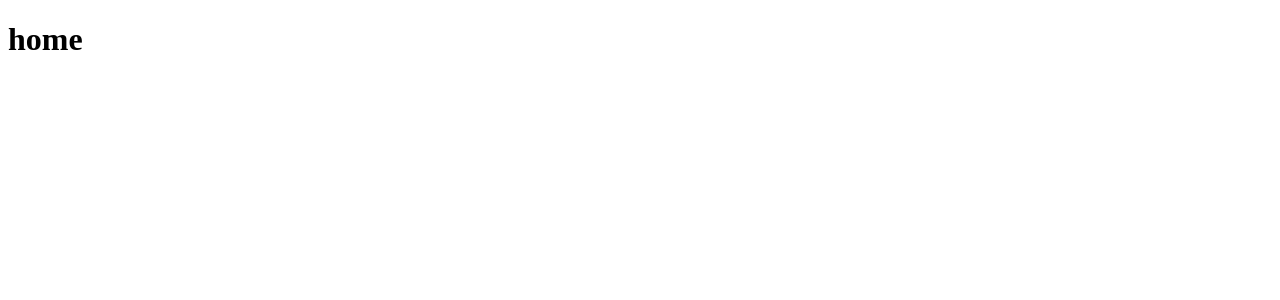
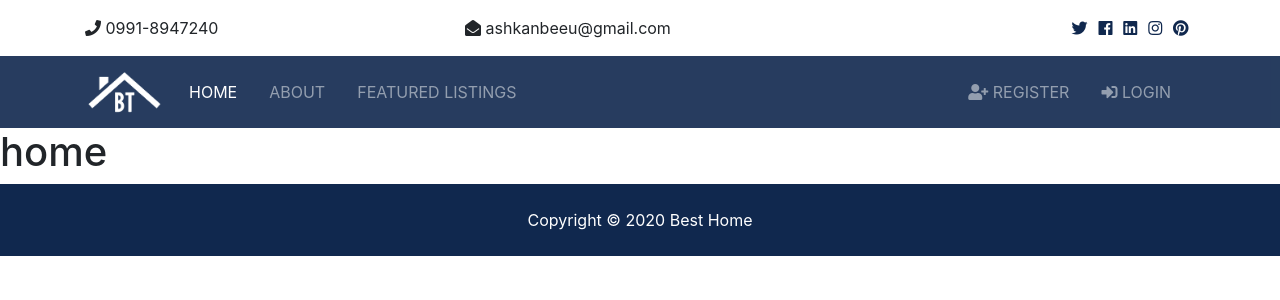
Before and after one commit to ashkanbeeu/real_estate_project, a Django app: page / in a window 1280 px wide. Before the commit the part shown is almost empty. Shown: the top 300 px of the page. Run offline with Django 3.2, Linux system fonts and the light colour scheme; some libraries are stand-ins or nearby versions.

Commit message:
add bootstrap to base.html and create partials

```diff
--- a/besthome/settings.py
+++ b/besthome/settings.py
@@ -120,8 +120,9 @@ USE_TZ = True
 # Static files (CSS, JavaScript, Images)
 # https://docs.djangoproject.com/en/2.2/howto/static-files/
 
+# The order is important
+STATIC_ROOT = os.path.join(BASE_DIR, 'static')
 STATIC_URL = '/static/'
-STATIC_ROOT = os.path.join(BASE_DIR, 'static')
 STATICFILES_DIRS = [
     os.path.join(BASE_DIR, 'besthome/static'),
 ]
--- a/templates/base.html
+++ b/templates/base.html
@@ -1,17 +1,38 @@
+{% load static %}
 <!DOCTYPE html>
 <html lang="en">
 
 <head>
-    <meta charset="UTF-8">
-    <meta name="viewport" content="width=device-width, initial-scale=1.0">
-    <title>Ashkan Real Estate</title>
+  <meta charset="UTF-8">
+  <meta name="viewport" content="width=device-width, initial-scale=1.0">
+  <title>Best Home</title>
+
+  <!-- Font Awesome -->
+  <link rel="stylesheet" href="{%static 'css/all.css' %}">
+  <!-- Bootstrap -->
+  <link rel="stylesheet" href="{%static 'css/bootstrap.css' %}">
+  <!-- lightbox -->
+  <link rel="stylesheet" href="{%static 'css/lightbox.min.css' %}">
+  <!-- Custom -->
+  <link rel="stylesheet" href="{%static 'css/style.css' %}">
 </head>
 
 <body>
+  <!-- Topbar -->
+  {% include 'partials/_topbar.html' %}
+  <!-- Navbar -->
+  {% include 'partials/_navbar.html' %}
 
-    {% block content %}
-    {% endblock content %}
+  {% block content %}
+  {% endblock content %}
 
+  {% include 'partials/_footer.html' %}
+
+
+  <script src="{% static 'js/jquery-3.3.1.min.js' %}"></script>
+  <script src="{% static 'js/bootstrap.bundle.min.js' %}"></script>
+  <script src="{% static 'js/lightbox.min.js' %}"></script>
+  <script src="{% static 'js/main.js' %}"></script>
 </body>
 
 </html>
--- /dev/null
+++ b/templates/partials/_footer.html
@@ -0,0 +1,5 @@
+<!-- Footer -->
+<footer id="main-footer" class="py-4 bg-primary text-white text-center">
+  Copyright &copy;
+  <span class="year"></span> Best Home
+</footer>
--- /dev/null
+++ b/templates/partials/_navbar.html
@@ -0,0 +1,38 @@
+{% load static %}
+<!-- Navbar -->
+<nav class="navbar navbar-expand-lg navbar-dark bg-primary sticky-top">
+  <div class="container">
+    <a class="navbar-brand" href="index.html">
+      <img src="{% static 'img/logo.png' %}" class="logo" alt="">
+    </a>
+    <button class="navbar-toggler" type="button" data-toggle="collapse" data-target="#navbarNavAltMarkup">
+      <span class="navbar-toggler-icon"></span>
+    </button>
+    <div class="collapse navbar-collapse" id="navbarNavAltMarkup">
+      <ul class="navbar-nav">
+        <li class="nav-item active mr-3">
+          <a class="nav-link" href="index.html">Home</a>
+        </li>
+        <li class="nav-item mr-3">
+          <a class="nav-link" href="about.html">About</a>
+        </li>
+        <li class="nav-item mr-3">
+          <a class="nav-link" href="listings.html">Featured Listings</a>
+        </li>
+      </ul>
+
+      <ul class="navbar-nav ml-auto">
+        <li class="nav-item mr-3">
+          <a class="nav-link" href="register.html">
+            <i class="fas fa-user-plus"></i> Register</a>
+        </li>
+        <li class="nav-item mr-3">
+          <a class="nav-link" href="login.html">
+            <i class="fas fa-sign-in-alt"></i>
+
+            Login</a>
+        </li>
+      </ul>
+    </div>
+  </div>
+</nav>
--- /dev/null
+++ b/templates/partials/_topbar.html
@@ -0,0 +1,32 @@
+<!-- Top Bar -->
+<section id="top-bar" class="p-3">
+  <div class="container">
+    <div class="row">
+      <div class="col-md-4">
+        <i class="fas fa-phone"></i> 0991-8947240
+      </div>
+      <div class="col-md-4">
+        <i class="fas fa-envelope-open"></i> ashkanbeeu@gmail.com
+      </div>
+      <div class="col-md-4">
+        <div class="social text-right">
+          <a href="#">
+            <i class="fab fa-twitter"></i>
+          </a>
+          <a href="#">
+            <i class="fab fa-facebook"></i>
+          </a>
+          <a href="#">
+            <i class="fab fa-linkedin"></i>
+          </a>
+          <a href="#">
+            <i class="fab fa-instagram"></i>
+          </a>
+          <a href="#">
+            <i class="fab fa-pinterest"></i>
+          </a>
+        </div>
+      </div>
+    </div>
+  </div>
+</section>
```
